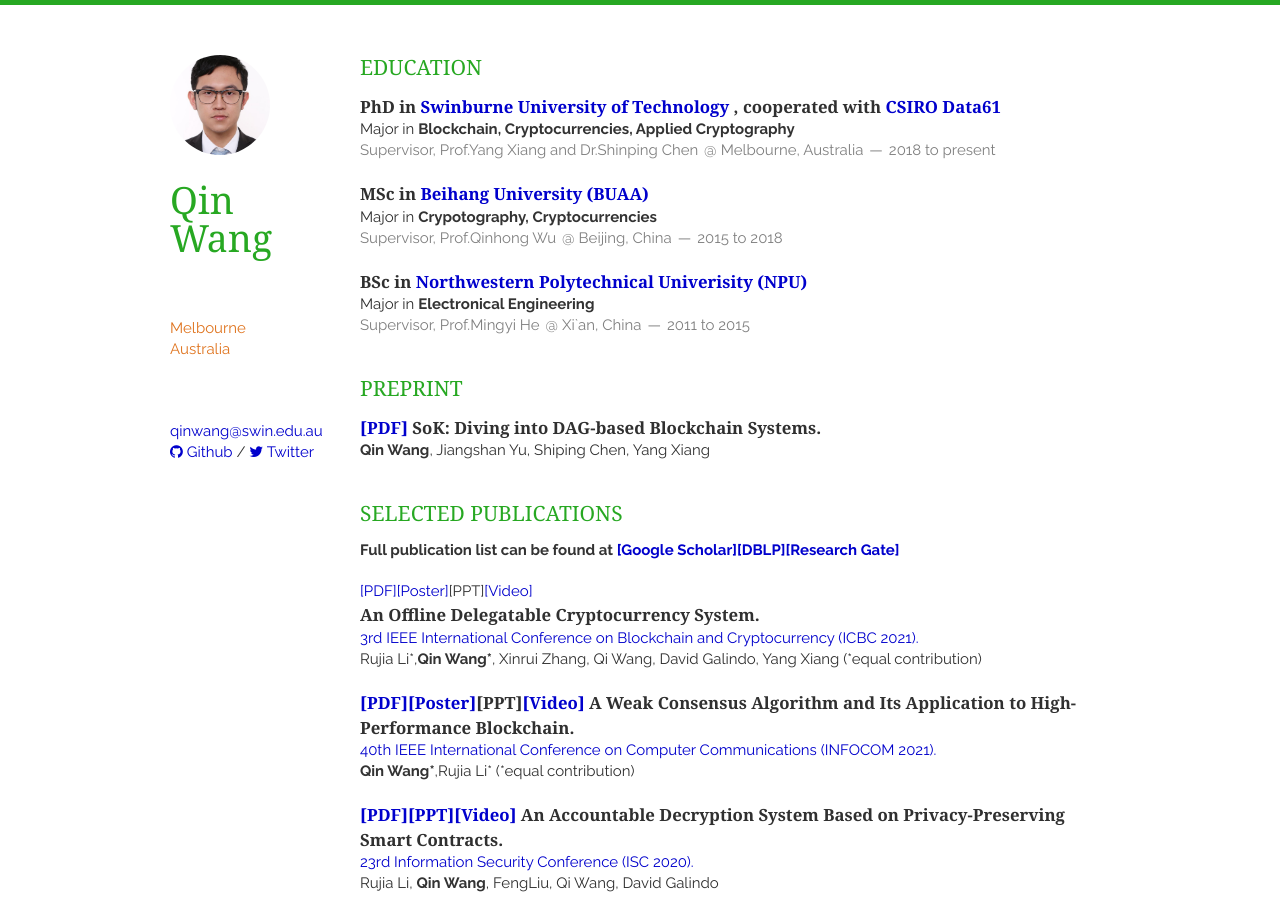
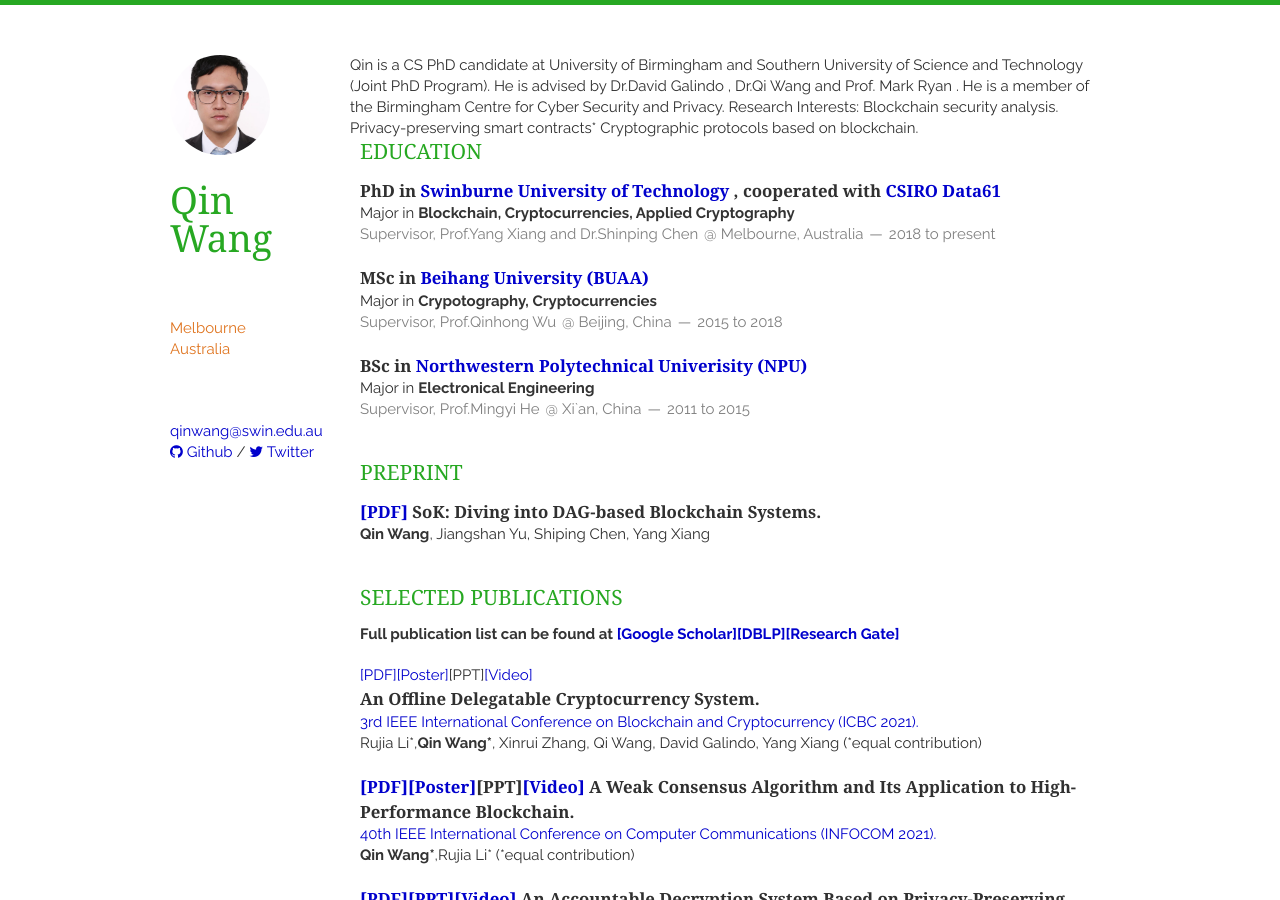
Before and after one commit to AaronWang-git/qinwang-git.github.io, a Jekyll site: the page built from index.html, in a window 1280 px wide and 900 px high. Built offline with Jekyll 4.4.1, drawn with Linux system fonts in a browser that asks for light colours; nearby versions of some CDN libraries; the list of posts is cut into pages by our own code.

Commit message:
Update education.html

```diff
--- a/_includes/education.html
+++ b/_includes/education.html
@@ -1,3 +1,14 @@
+
+Qin is a CS PhD candidate at University of Birmingham and Southern University of Science and Technology (Joint PhD Program). He is advised by Dr.David Galindo , Dr.Qi Wang and Prof. Mark Ryan . He is a member of the Birmingham Centre for Cyber Security and Privacy.
+Research Interests:
+
+Blockchain security analysis.
+Privacy-preserving smart contracts*
+Cryptographic protocols based on blockchain.
+
+
+
+
 <section class="thirteen columns">
     <h1>Education</h1>
 
```
